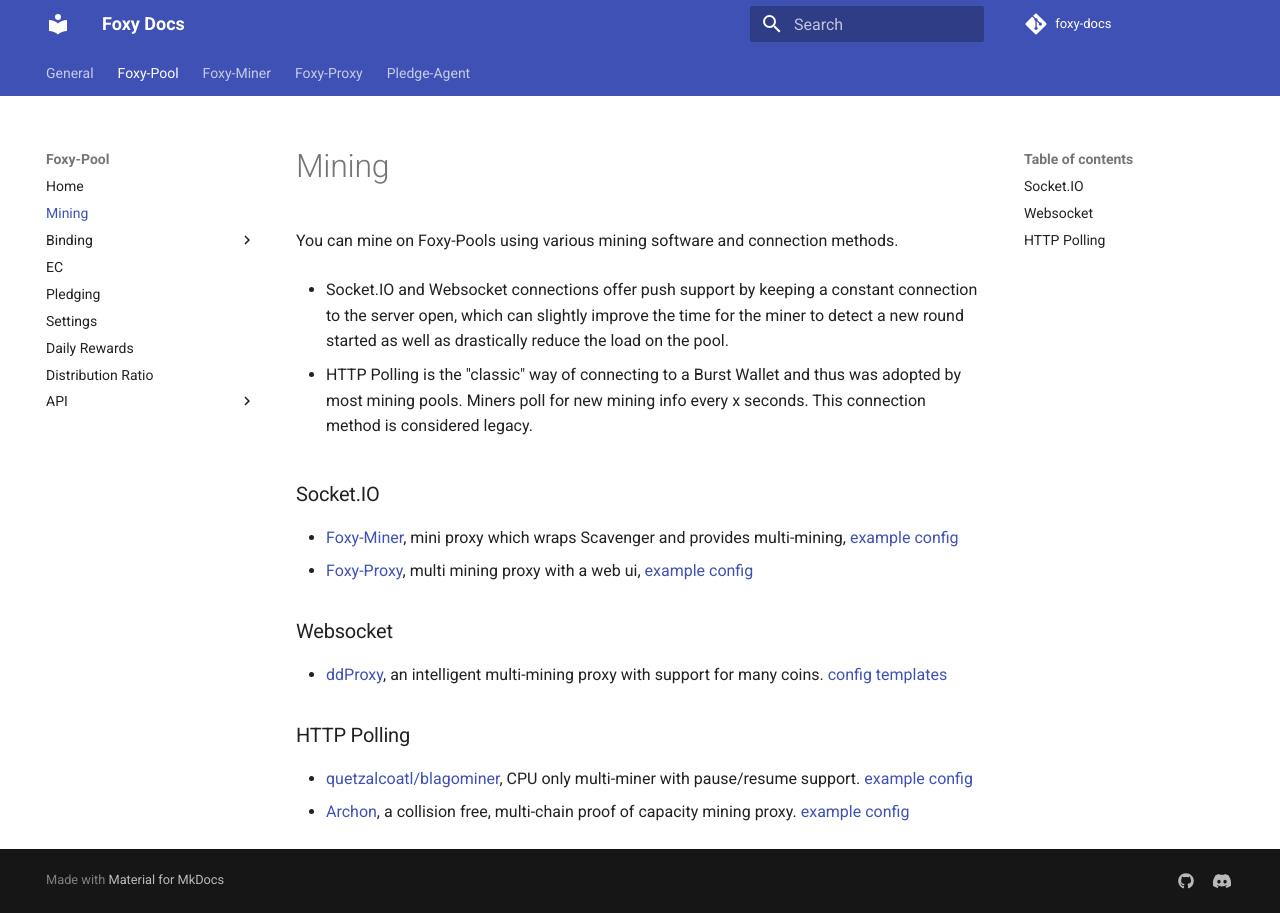
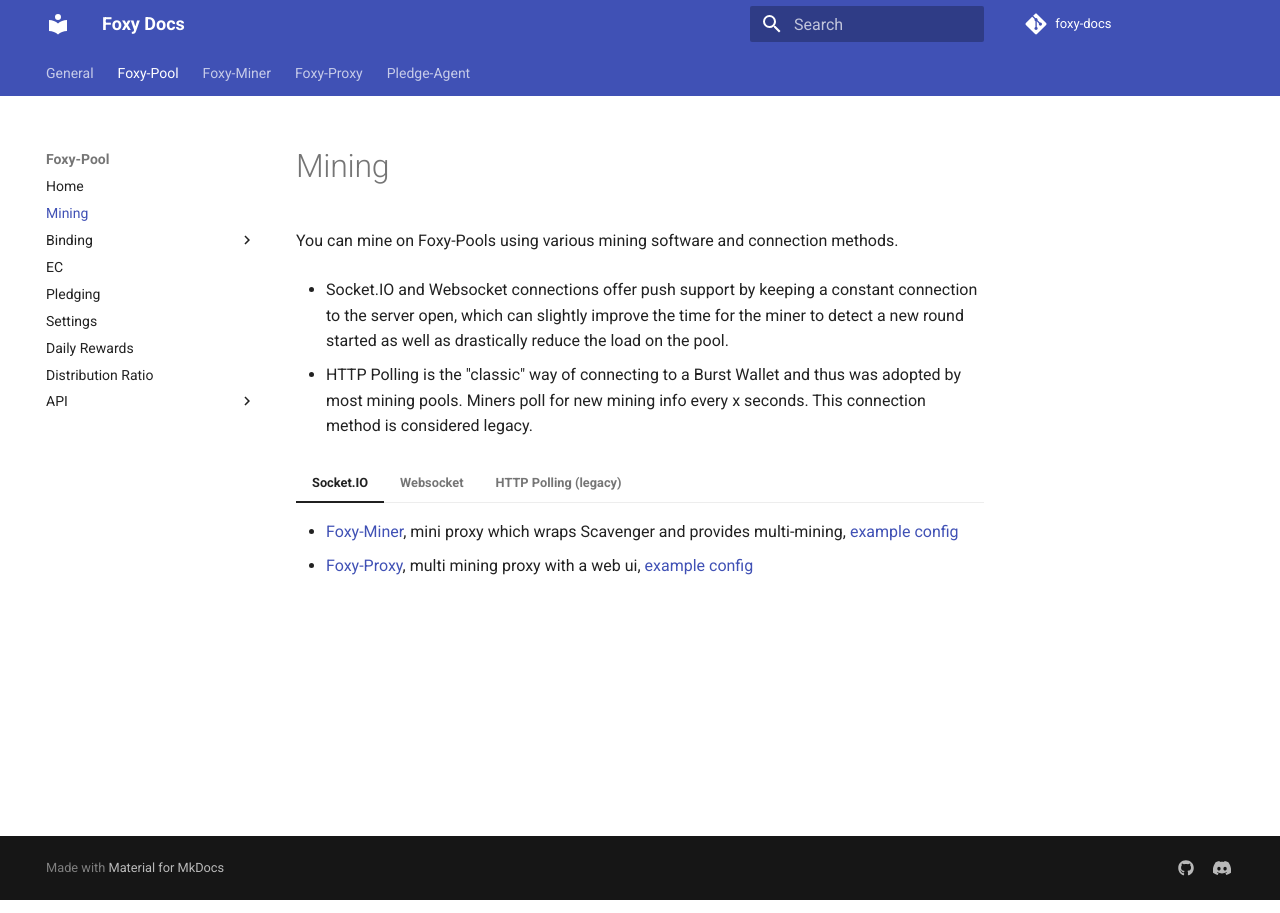
Before and after one commit to foxypool/docs, an MkDocs documentation site: the page built from docs/foxy-pool/mining.md, in a window 1280 px wide. Built offline with MkDocs 1.6.1 and Material for MkDocs 9.7.7, drawn with Linux system fonts in a browser that asks for light colours; comment, search, counter and statistics services are not loaded.

Commit message:
Add tabbed blocks

```diff
--- a/docs/foxy-pool/mining.md
+++ b/docs/foxy-pool/mining.md
@@ -4,16 +4,16 @@
 
 - HTTP Polling is the "classic" way of connecting to a Burst Wallet and thus was adopted by most mining pools. Miners poll for new mining info every x seconds. This connection method is considered legacy.
 
-### Socket.IO
+=== "Socket.IO"
 
-- [Foxy-Miner](../foxy-miner/index.md), mini proxy which wraps Scavenger and provides multi-mining, [example config](../foxy-miner/configuration.md#configuration-example)
-- [Foxy-Proxy](../foxy-proxy/index.md), multi mining proxy with a web ui, [example config](../foxy-proxy/configuration.md#configuration-example)
+    - [Foxy-Miner](../foxy-miner/index.md), mini proxy which wraps Scavenger and provides multi-mining, [example config](../foxy-miner/configuration.md#configuration-example)
+    - [Foxy-Proxy](../foxy-proxy/index.md), multi mining proxy with a web ui, [example config](../foxy-proxy/configuration.md#configuration-example)
 
-### Websocket
+=== "Websocket"
 
-- [ddProxy](http://www.ddproxy.sg/index_en.html#download), an intelligent multi-mining proxy with support for many coins. [config templates](http://www.ddproxy.sg/index_en.html#template)
+    - [ddProxy](http://www.ddproxy.sg/index_en.html#download), an intelligent multi-mining proxy with support for many coins. [config templates](http://www.ddproxy.sg/index_en.html#template)
 
-### HTTP Polling
+=== "HTTP Polling (legacy)"
 
-- [quetzalcoatl/blagominer](https://github.com/quetzalcoatl/blagominer/releases), CPU only multi-miner with pause/resume support. [example config](../../assets/example/config/quetzalcoatl-blagominer/miner.conf)
-- [Archon](http://archonproxy.info/download), a collision free, multi-chain proof of capacity mining proxy. [example config](../../assets/example/config/archon/archon.yaml)
+    - [quetzalcoatl/blagominer](https://github.com/quetzalcoatl/blagominer/releases), CPU only multi-miner with pause/resume support. [example config](../../assets/example/config/quetzalcoatl-blagominer/miner.conf)
+    - [Archon](http://archonproxy.info/download), a collision free, multi-chain proof of capacity mining proxy. [example config](../../assets/example/config/archon/archon.yaml)
--- a/mkdocs.yml
+++ b/mkdocs.yml
@@ -91,6 +91,7 @@
   - pymdownx.magiclink
   - pymdownx.mark
   - pymdownx.smartsymbols
+  - pymdownx.tabbed
   - pymdownx.superfences
   - pymdownx.tasklist:
       custom_checkbox: true
```
Also changed, not shown: docs/general/installing-nodejs.md (+18 -20 lines).
